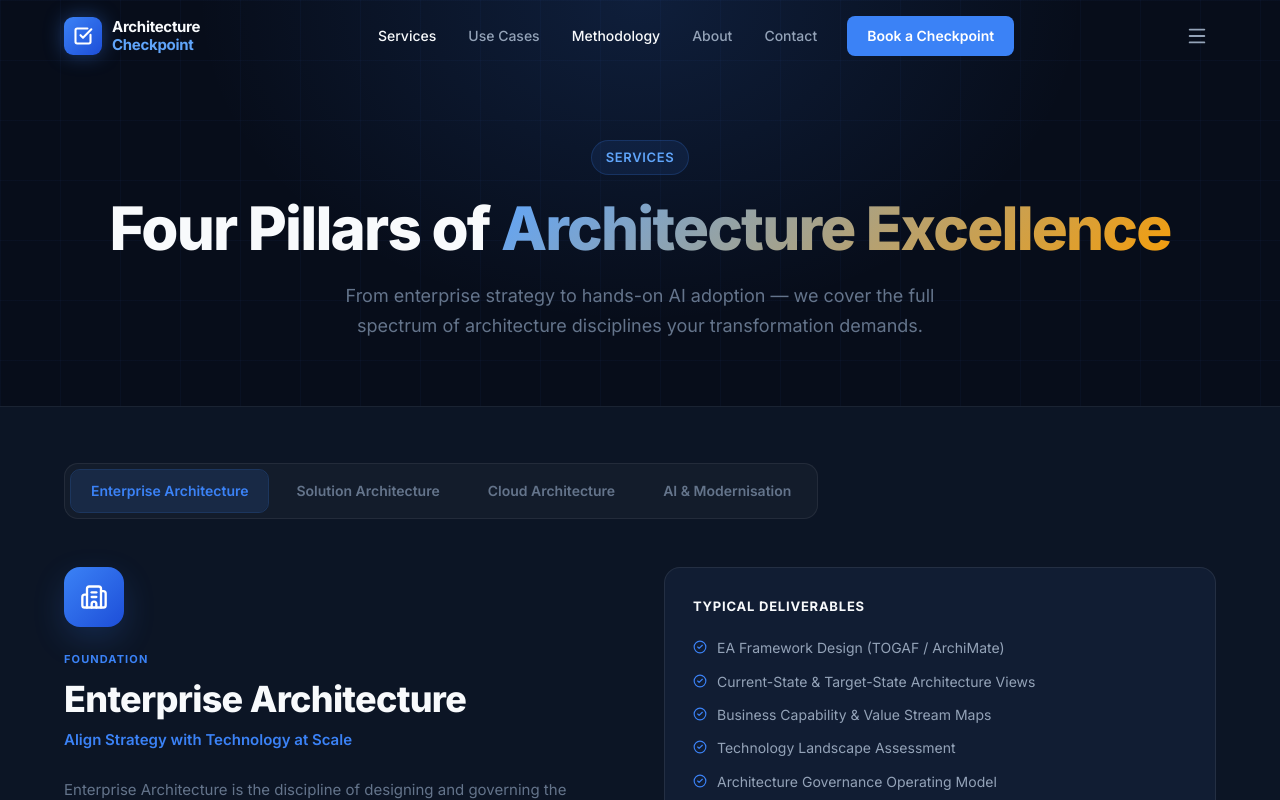
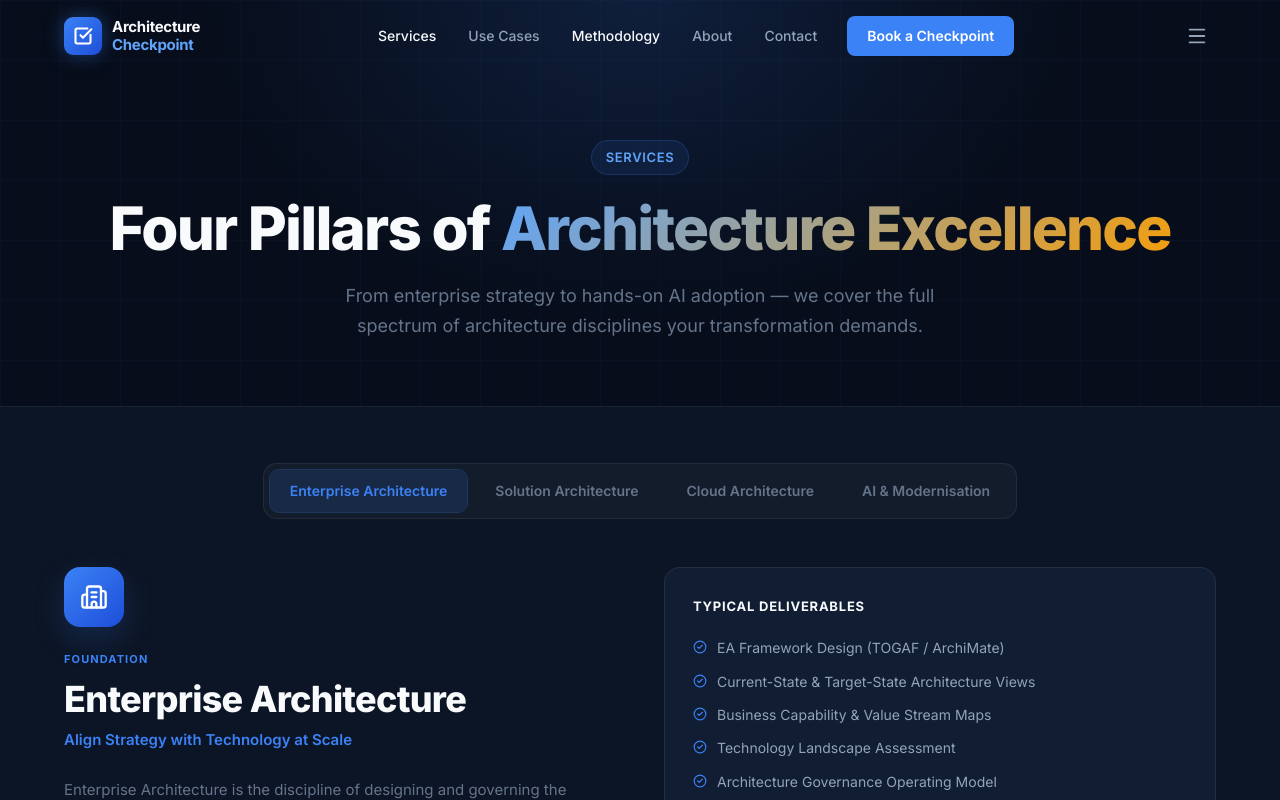
Before and after one commit to suryaprabhakaran/architecture-checkpoint, a Next.js app: page /services in a window 1280 px wide. Shown: the top 800 px of the page. Built offline with nearby package versions, Linux system fonts and the light colour scheme.

Commit message:
Center service tab strip

```diff
--- a/components/ServicesTabs.tsx
+++ b/components/ServicesTabs.tsx
@@ -152,12 +152,13 @@ export default function ServicesTabs() {
           display: "flex",
           gap: 8,
           flexWrap: "wrap",
-          marginBottom: 48,
+          justifyContent: "center",
           padding: "6px",
           background: "rgba(255,255,255,0.03)",
           border: "1px solid rgba(255,255,255,0.07)",
           borderRadius: 14,
           width: "fit-content",
+          margin: "0 auto 48px",
         }}
       >
         {SERVICES.map((s, i) => (
```
